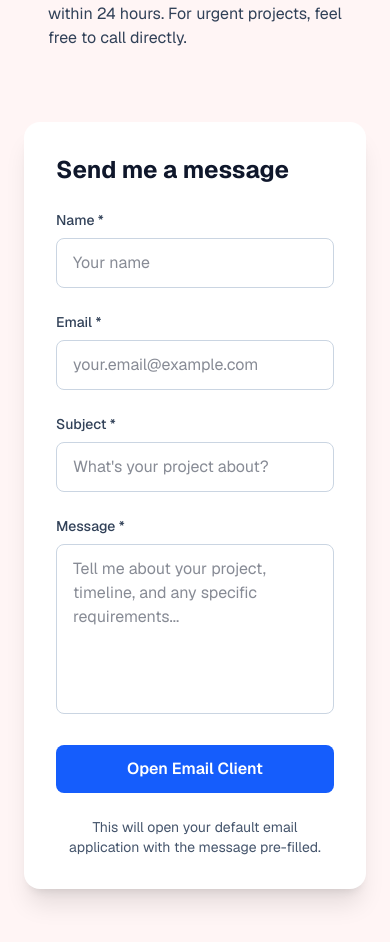
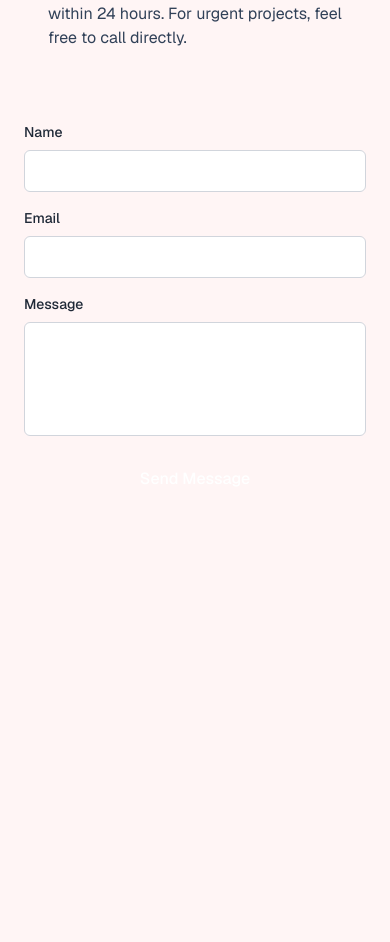
Before and after one commit to ZackaryEddy/PortfolioSite, a Next.js app: page / in a window 390 px wide. Shown: the part 5365-6307 px from the top of the page. After the commit the page ends 5944 px from the top, so only its background shows below. Built offline with nearby package versions, Linux system fonts and the light colour scheme.

Commit message:
Added a lot of comments

```diff
--- a/src/app/components/ContactForm.tsx
+++ b/src/app/components/ContactForm.tsx
@@ -2,134 +2,105 @@
 
 import { useState } from 'react';
 
+/**
+ * ContactForm Component
+ * Simple contact form that uses mailto functionality to open user's default email client
+ * Collects name, email, and message then pre-fills an email with the form data
+ * Styled with coral theme colors and supports dark/light mode
+ */
 export default function ContactForm() {
+  // Form state to track input values
   const [formData, setFormData] = useState({
     name: '',
     email: '',
-    subject: '',
     message: '',
   });
 
-  const handleChange = (
-    e: React.ChangeEvent<HTMLInputElement | HTMLTextAreaElement>
-  ) => {
-    setFormData((prev) => ({
-      ...prev,
-      [e.target.name]: e.target.value,
-    }));
-  };
-
+  // Handle form submission by creating and opening mailto URL
   const handleSubmit = (e: React.FormEvent) => {
     e.preventDefault();
 
     // Create mailto URL with form data
-    const mailtoUrl = `mailto:zackeddy20@gmail.com?subject=${encodeURIComponent(
-      formData.subject
-    )}&body=${encodeURIComponent(
-      `Name: ${formData.name}\nEmail: ${formData.email}\n\nMessage:\n${formData.message}`
-    )}`;
+    const subject = `Contact from ${formData.name}`;
+    const body = `Name: ${formData.name}\nEmail: ${formData.email}\n\nMessage:\n${formData.message}`;
+    const mailtoUrl = `mailto:zackchampagne@hotmail.com?subject=${encodeURIComponent(
+      subject
+    )}&body=${encodeURIComponent(body)}`;
 
-    // Open user's email client
+    // Open default email client with pre-filled email
     window.location.href = mailtoUrl;
   };
 
+  // Handle input changes and update form state
+  const handleChange = (
+    e: React.ChangeEvent<HTMLInputElement | HTMLTextAreaElement>
+  ) => {
+    setFormData({
+      ...formData,
+      [e.target.name]: e.target.value,
+    });
+  };
+
   return (
-    <div className="bg-white dark:bg-slate-800 rounded-2xl shadow-xl p-8">
-      <h3 className="text-2xl font-bold text-slate-900 dark:text-white mb-6">
-        Send me a message
-      </h3>
-
-      <form onSubmit={handleSubmit} className="space-y-6">
-        <div className="grid md:grid-cols-2 gap-6">
+    <form onSubmit={handleSubmit} className="max-w-md mx-auto space-y-4">
+      {/* Name input field */}
       <div>
-            <label
-              htmlFor="name"
-              className="block text-sm font-medium text-slate-700 dark:text-slate-300 mb-2"
-            >
-              Name *
+        <label htmlFor="name" className="block text-sm font-medium mb-2">
+          Name
         </label>
         <input
           type="text"
           id="name"
           name="name"
-              required
           value={formData.name}
           onChange={handleChange}
-              className="w-full px-4 py-3 border border-slate-300 dark:border-slate-600 rounded-lg focus:ring-2 focus:ring-blue-500 focus:border-transparent bg-white dark:bg-slate-700 text-slate-900 dark:text-white transition-colors"
-              placeholder="Your name"
+          required
+          // Styling: Coral focus ring, theme-aware backgrounds and text colors
+          className="w-full px-3 py-2 border border-gray-300 dark:border-gray-600 rounded-md focus:outline-none focus:ring-2 focus:ring-coral-500 bg-white dark:bg-gray-800 text-gray-900 dark:text-white"
         />
       </div>
 
+      {/* Email input field */}
       <div>
-            <label
-              htmlFor="email"
-              className="block text-sm font-medium text-slate-700 dark:text-slate-300 mb-2"
-            >
-              Email *
+        <label htmlFor="email" className="block text-sm font-medium mb-2">
+          Email
         </label>
         <input
           type="email"
           id="email"
           name="email"
-              required
           value={formData.email}
           onChange={handleChange}
-              className="w-full px-4 py-3 border border-slate-300 dark:border-slate-600 rounded-lg focus:ring-2 focus:ring-blue-500 focus:border-transparent bg-white dark:bg-slate-700 text-slate-900 dark:text-white transition-colors"
-              placeholder="your.email@example.com"
-            />
-          </div>
-        </div>
-
-        <div>
-          <label
-            htmlFor="subject"
-            className="block text-sm font-medium text-slate-700 dark:text-slate-300 mb-2"
-          >
-            Subject *
-          </label>
-          <input
-            type="text"
-            id="subject"
-            name="subject"
           required
-            value={formData.subject}
-            onChange={handleChange}
-            className="w-full px-4 py-3 border border-slate-300 dark:border-slate-600 rounded-lg focus:ring-2 focus:ring-blue-500 focus:border-transparent bg-white dark:bg-slate-700 text-slate-900 dark:text-white transition-colors"
-            placeholder="What's your project about?"
+          // Styling: Same theme-aware styling as name field
+          className="w-full px-3 py-2 border border-gray-300 dark:border-gray-600 rounded-md focus:outline-none focus:ring-2 focus:ring-coral-500 bg-white dark:bg-gray-800 text-gray-900 dark:text-white"
         />
       </div>
 
+      {/* Message textarea field */}
       <div>
-          <label
-            htmlFor="message"
-            className="block text-sm font-medium text-slate-700 dark:text-slate-300 mb-2"
-          >
-            Message *
+        <label htmlFor="message" className="block text-sm font-medium mb-2">
+          Message
         </label>
         <textarea
           id="message"
           name="message"
-            required
-            rows={6}
           value={formData.message}
           onChange={handleChange}
-            className="w-full px-4 py-3 border border-slate-300 dark:border-slate-600 rounded-lg focus:ring-2 focus:ring-blue-500 focus:border-transparent bg-white dark:bg-slate-700 text-slate-900 dark:text-white transition-colors resize-none"
-            placeholder="Tell me about your project, timeline, and any specific requirements..."
+          rows={4}
+          required
+          // Styling: Textarea with resize disabled and same theme styling
+          className="w-full px-3 py-2 border border-gray-300 dark:border-gray-600 rounded-md focus:outline-none focus:ring-2 focus:ring-coral-500 bg-white dark:bg-gray-800 text-gray-900 dark:text-white resize-none"
         />
       </div>
 
+      {/* Submit button with coral theme colors */}
       <button
         type="submit"
-          className="w-full bg-blue-600 hover:bg-blue-700 text-white font-semibold py-3 px-6 rounded-lg transition-colors duration-200 transform hover:scale-105"
+        className="w-full bg-coral-500 hover:bg-coral-600 text-white font-medium py-2 px-4 rounded-md transition-colors"
       >
-          Open Email Client
+        Send Message
       </button>
-
-        <p className="text-sm text-slate-600 dark:text-slate-400 text-center">
-          This will open your default email application with the message
-          pre-filled.
-        </p>
     </form>
-    </div>
   );
 }
--- a/src/app/contexts/ThemeContext.tsx
+++ b/src/app/contexts/ThemeContext.tsx
@@ -2,25 +2,34 @@
 
 import { createContext, useContext, useEffect, useState } from 'react';
 
+// Type definition for theme options
 type Theme = 'light' | 'dark';
 
+// Interface defining what the theme context provides
 interface ThemeContextType {
-  theme: Theme;
-  toggleTheme: () => void;
+  theme: Theme; // Current theme state
+  toggleTheme: () => void; // Function to switch between themes
 }
 
+// Create React context for theme management
 const ThemeContext = createContext<ThemeContextType | undefined>(undefined);
 
+/**
+ * ThemeProvider Component
+ * Wraps the app to provide theme functionality throughout the component tree
+ * Handles theme persistence, system preference detection, and DOM class management
+ */
 export function ThemeProvider({ children }: { children: React.ReactNode }) {
   const [theme, setTheme] = useState<Theme>('light');
 
+  // Effect to initialize theme on component mount
   useEffect(() => {
     // Check localStorage for saved theme preference
     const savedTheme = localStorage.getItem('theme') as Theme;
     if (savedTheme) {
       setTheme(savedTheme);
     } else {
-      // Check system preference
+      // Check system preference if no saved theme
       const prefersDark = window.matchMedia(
         '(prefers-color-scheme: dark)'
       ).matches;
@@ -28,13 +37,16 @@ export function ThemeProvider({ children }: { children: React.ReactNode }) {
     }
   }, []);
 
+  // Effect to apply theme changes to the DOM and persist to localStorage
   useEffect(() => {
-    // Apply theme to document
+    // Apply theme to document root for Tailwind dark mode
     document.documentElement.classList.remove('light', 'dark');
     document.documentElement.classList.add(theme);
+    // Save theme preference for future visits
     localStorage.setItem('theme', theme);
   }, [theme]);
 
+  // Function to toggle between light and dark themes
   const toggleTheme = () => {
     setTheme((prev) => (prev === 'light' ? 'dark' : 'light'));
   };
@@ -46,6 +58,11 @@ export function ThemeProvider({ children }: { children: React.ReactNode }) {
   );
 }
 
+/**
+ * Custom hook to access theme context
+ * Provides theme state and toggle function to components
+ * Throws error if used outside of ThemeProvider
+ */
 export function useTheme() {
   const context = useContext(ThemeContext);
   if (context === undefined) {
--- a/src/app/globals.css
+++ b/src/app/globals.css
@@ -1,54 +1,67 @@
+/* Import Tailwind CSS utilities and components */
 @import "tailwindcss";
 
+/* CSS Custom Properties for Light Mode Theme */
 :root {
-  --background: #fff5f5;
-  --foreground: #1f2937;
-  --surface: #ffe3e3;
-  --surface-secondary: #ffffff;
+  --background: #fff5f5;     /* Light coral background (coral-50) */
+  --foreground: #1f2937;     /* Dark gray text for good contrast */
+  --surface: #ffe3e3;        /* Light coral surface color (coral-100) */
+  --surface-secondary: #ffffff; /* Pure white for cards/elevated surfaces */
 }
 
+/* CSS Custom Properties for Dark Mode Theme */
 .dark {
-  --background: #0f172a;
-  --foreground: #f1f5f9;
-  --surface: #1e293b;
-  --surface-secondary: #334155;
+  --background: #0f172a;     /* Very dark slate background */
+  --foreground: #f1f5f9;     /* Light text for dark mode readability */
+  --surface: #1e293b;        /* Dark slate surface color */
+  --surface-secondary: #334155; /* Lighter slate for elevated surfaces */
 }
 
+/* Tailwind theme inline configuration */
+/* Maps CSS custom properties to Tailwind's theme system */
 @theme inline {
   --color-background: var(--background);
   --color-foreground: var(--foreground);
   --color-surface: var(--surface);
   --color-surface-secondary: var(--surface-secondary);
-  --font-sans: var(--font-geist-sans);
-  --font-mono: var(--font-geist-mono);
+  --font-sans: var(--font-geist-sans);   /* Next.js font variable */
+  --font-mono: var(--font-geist-mono);   /* Next.js mono font variable */
 }
 
+/* Root HTML element styling */
+/* Ensures consistent background and smooth theme transitions */
 html {
   background: var(--background);
   color: var(--foreground);
-  transition: background-color 0.3s ease, color 0.3s ease;
+  transition: background-color 0.3s ease, color 0.3s ease; /* Smooth theme switching */
 }
 
+/* Body element styling */
+/* Inherits theme colors and sets up font stack with fallbacks */
 body {
   background: var(--background);
   color: var(--foreground);
   font-family: var(--font-geist-sans), Arial, Helvetica, sans-serif;
-  transition: background-color 0.3s ease, color 0.3s ease;
+  transition: background-color 0.3s ease, color 0.3s ease; /* Smooth theme switching */
 }
 
-/* Custom scrollbar */
+/* Custom scrollbar styling for webkit browsers */
+/* Provides a cohesive scrollbar design that adapts to theme */
 ::-webkit-scrollbar {
-  width: 8px;
+  width: 8px; /* Thin scrollbar for modern look */
 }
 
+/* Scrollbar track (background area) */
 ::-webkit-scrollbar-track {
   @apply bg-gray-100 dark:bg-gray-800;
 }
 
+/* Scrollbar thumb (draggable part) */
 ::-webkit-scrollbar-thumb {
   @apply bg-gray-300 dark:bg-gray-600 rounded-lg;
 }
 
+/* Scrollbar thumb hover state */
 ::-webkit-scrollbar-thumb:hover {
   @apply bg-gray-400 dark:bg-gray-500;
 }
--- a/tailwind.config.ts
+++ b/tailwind.config.ts
@@ -1,31 +1,38 @@
 import type { Config } from 'tailwindcss';
 
 const config: Config = {
+  // Define content paths for Tailwind to scan for class usage
   content: [
     './src/pages/**/*.{js,ts,jsx,tsx,mdx}',
     './src/components/**/*.{js,ts,jsx,tsx,mdx}',
     './src/app/**/*.{js,ts,jsx,tsx,mdx}',
   ],
+
+  // Enable class-based dark mode (toggle via 'dark' class on html element)
   darkMode: 'class',
+
   theme: {
     extend: {
       colors: {
+        // Custom coral color palette based on #FF6B6B
+        // Provides 10 shades from very light (50) to very dark (900)
         coral: {
-          50: '#fff5f5',
-          100: '#ffe3e3',
-          200: '#ffcccc',
-          300: '#ffaaaa',
-          400: '#ff8888',
-          500: '#ff6b6b', // Your specified color
-          600: '#ff4444',
-          700: '#ee2222',
-          800: '#cc1111',
-          900: '#aa0000',
+          50: '#fff5f5', // Very light coral for backgrounds
+          100: '#ffe3e3', // Light coral for section backgrounds
+          200: '#ffcccc', // Lighter coral for subtle accents
+          300: '#ffaaaa', // Medium-light coral for borders/dividers
+          400: '#ff8888', // Medium coral for hover states
+          500: '#ff6b6b', // Main coral color (user specified)
+          600: '#ff4444', // Medium-dark coral for active states
+          700: '#ee2222', // Dark coral for text/emphasis
+          800: '#cc1111', // Darker coral for strong contrast
+          900: '#aa0000', // Very dark coral for maximum contrast
         },
       },
       fontFamily: {
-        sans: ['var(--font-geist-sans)'],
-        mono: ['var(--font-geist-mono)'],
+        // Custom font family setup using CSS variables from Next.js font loading
+        sans: ['var(--font-geist-sans)'], // Modern sans-serif font
+        mono: ['var(--font-geist-mono)'], // Monospace font for code
       },
     },
   },
```
Also changed, not shown: src/app/components/ThemeToggle.tsx (+11 -0 lines), src/app/layout.tsx (+22 -10 lines), src/app/page.tsx (+13 -6 lines). Lines whose indentation alone changed are shown as unchanged.
